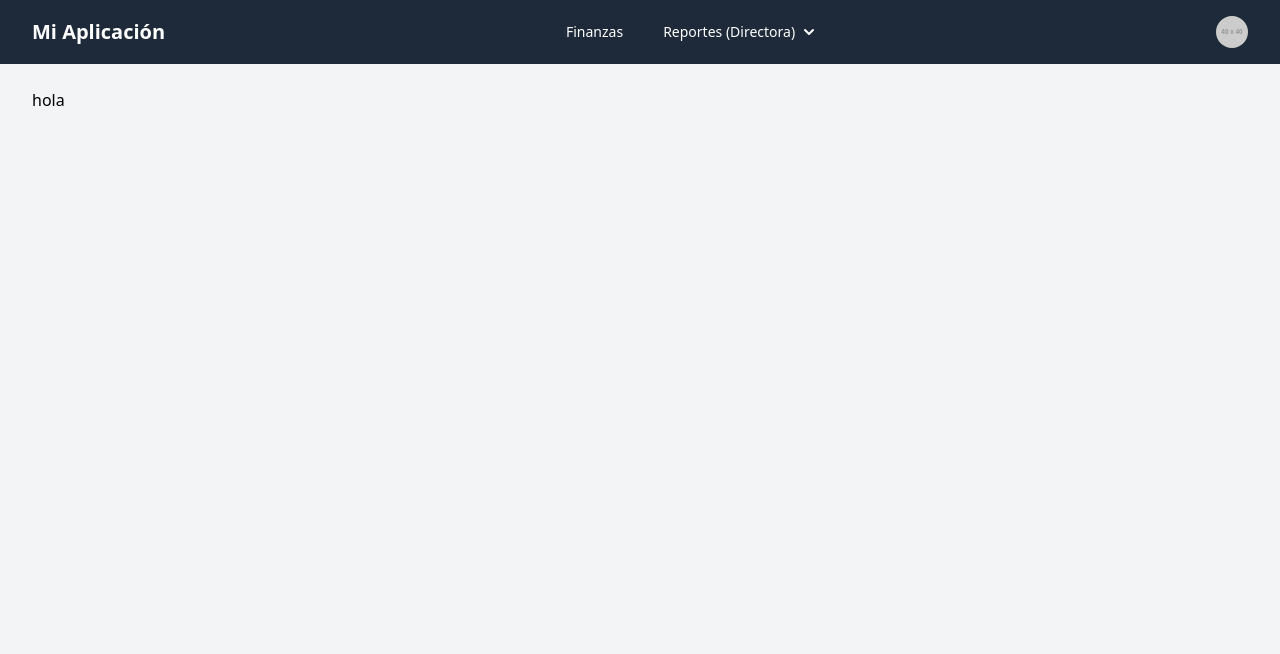
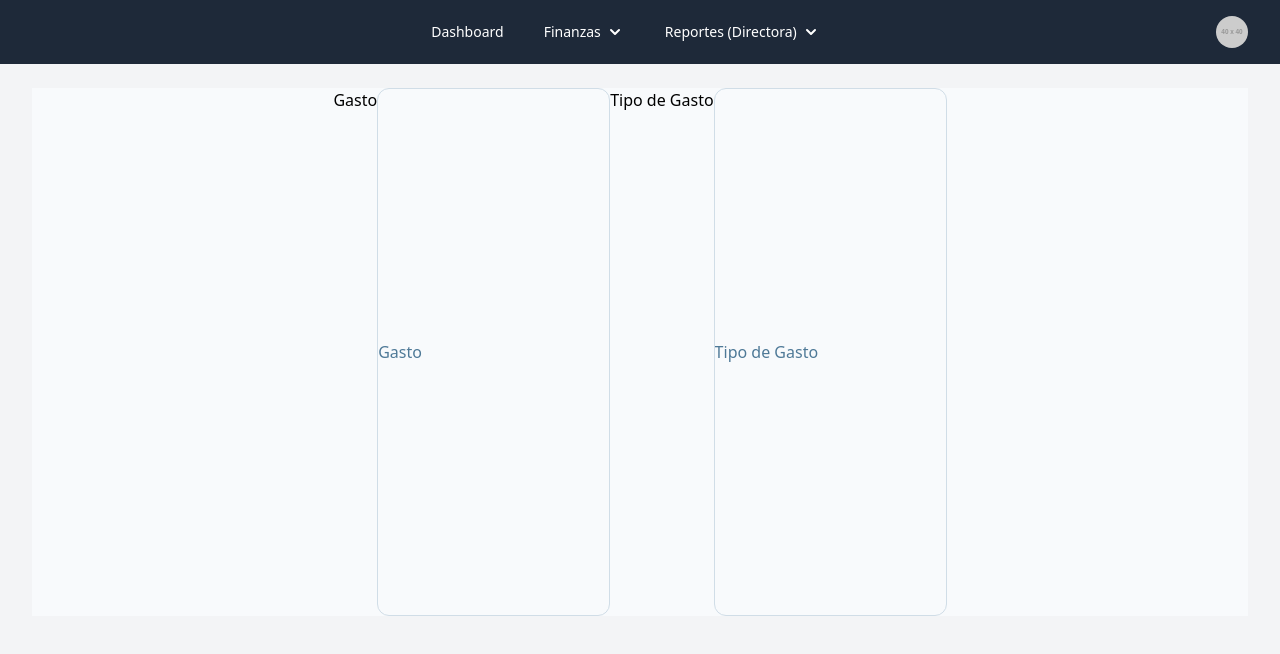
Before and after one commit to jonatem06/GuarderiaCrecerConAmor, a React (Vite) app: page /finanzas in a window 1280 px wide. Shown: the top 654 px of the page. Built offline with nearby package versions, Linux system fonts and the light colour scheme.

Commit message:
feat(crecer con amor): :sparkles: agregado de modulo yu de components
agregado de modules y components finanzas

```diff
--- a/src/components/finanzas/Finanzas.jsx
+++ b/src/components/finanzas/Finanzas.jsx
@@ -1,11 +1,31 @@
 // src/components/RouteGuards/ProtectedRoute.jsx
 
-const FinanzasRoute = () => {
+const Finanzas = () => {
   return (
-    <div>
-      hola directora finanzas
+    <div className=" size-full flex flex-row bg-slate-50">
+      <div className="flex  grow flex-row">
+        <div className="flex flex-1 justify-center">
+          <div className="flex
+            min-h-[24rem] sm:min-h-[33rem] md:min-h-[33rem] lg:min-h-[33rem] xl:min-h-[33rem]
+            min-w-[24rem] sm:min-w-[33rem] md:min-w-[33rem] lg:min-w-[33rem] xl:min-w-[33rem]
+            ">
+              <label className="flex flex-row">
+                Gasto
+                <input type="Number"
+                className="form-input flex w-full min-w-0 flex-1 resize-none overflow-hidden rounded-xl text-[#0e151b] focus:outline-1 focus:ring-0 border border-[#d0dde7] bg-slate-50 focus:border-[#d0dde7]  placeholder:text-[#4e7997] text-base font-normal leading-normal"
+                placeholder="Gasto"/>
+              </label><br />
+              <label className="flex flex-row">
+                Tipo de Gasto
+                <input type="Number"
+                className="form-input flex w-full min-w-0 flex-1 resize-none overflow-hidden rounded-xl text-[#0e151b] focus:outline-1 focus:ring-0 border border-[#d0dde7] bg-slate-50 focus:border-[#d0dde7]  placeholder:text-[#4e7997] text-base font-normal leading-normal"
+                placeholder="Tipo de Gasto"/>
+              </label>
+          </div>
+        </div>
+      </div>
     </div>
   )
 }
 
-export default FinanzasRoute
+export default Finanzas
--- a/src/layouts/components/Navbar.jsx
+++ b/src/layouts/components/Navbar.jsx
@@ -1,4 +1,4 @@
-import React, { useState, useEffect, useRef } from 'react';
+import { useEffect, useRef, useState } from 'react';
 import { Link, useNavigate } from 'react-router-dom';
 // Se elimina la importación de 'menuItems' de '../menuConfig'
 import { profileMenuItems } from '../menuConfig';
@@ -67,8 +67,7 @@ const Navbar = ({ menuItems = [] }) => {
         <div className="flex items-center justify-between h-16">
           {/* Logo / App Name */}
           <div className="flex-shrink-0">
-            <Link to="/" className="text-xl font-bold">
-              Mi Aplicación
+            <Link to="/dashboard" className="text-xl font-bold">
             </Link>
           </div>
 
--- a/src/modules/finanzas/Finanzas.jsx
+++ b/src/modules/finanzas/Finanzas.jsx
@@ -1,9 +1,9 @@
-
+import FinanzasComponents from '../../components/finanzas/Finanzas';
 function Finanzas ()  {
   return (
-    <div>
-      hola
-    </div>
+    <>
+      <FinanzasComponents/>
+    </>
   );
 }
 
--- a/src/routes/login_routes/login_routes.jsx
+++ b/src/routes/login_routes/login_routes.jsx
@@ -6,7 +6,7 @@ function LoginRoutes(){
   return(
     <>
       <Route path="/login" element={<Login />} />
-      <Route path="*" element={<Login />} />
+      <Route path="*" element={<Login />} replace/>
     </>
   )
 }
--- a/src/routes/routes.jsx
+++ b/src/routes/routes.jsx
@@ -7,17 +7,36 @@ import LoginRoutes from './login_routes/login_routes';
 // import Perfil from '../modules/perfil/Perfil'; // Ejemplo
 
 const User = {
-  isLoggedIn: true, // Añadir un indicador de si el usuario está logueado
   rol: 'Directora',
   permisos: ['ver_reportes', 'editar_niños'],
   // navMenuItems se define aquí directamente para simulación.
   // En una aplicación real, esto vendría de una API o lógica de negocio basada en el rol/permisos.
   navMenuItems: [
     {
+      id: 'dashboard',
+      name: 'Dashboard',
+      path:'/dashboard',
+      icon: null,
+    },
+    {
       id: 'finanzas',
       name: 'Finanzas',
-      path: '/finanzas',
+      path: null,
       icon: null,
+      submenu: [
+        {
+          id: 'finanzas_gastos',
+          name: 'Gastos',
+          path:'/finanzas/gastos',
+          icon: null,
+        },
+        {
+          id: 'reporte',
+          name: 'Reporte de Gastos',
+          path:'/finanzas/ReporteGastos',
+          icon: null,
+        }
+      ]
     },
     {
       id: 'reportes',
```
